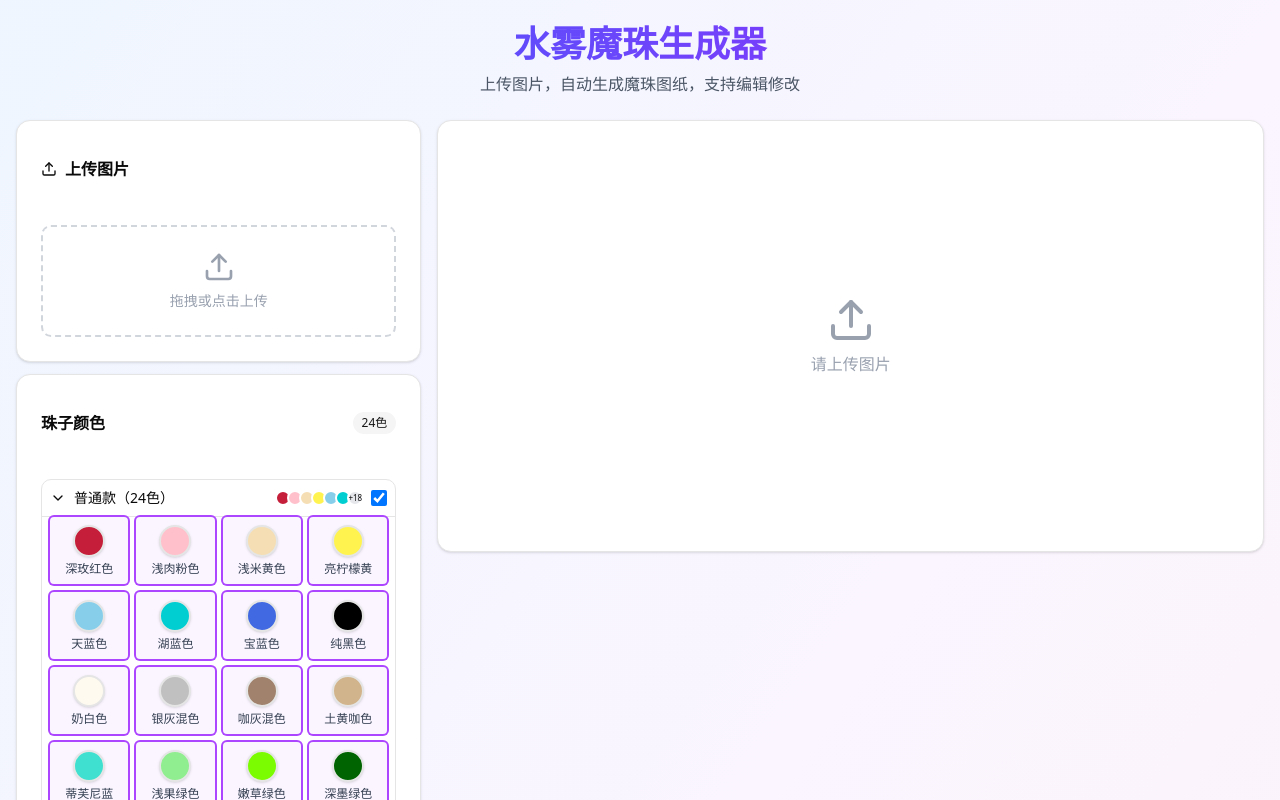
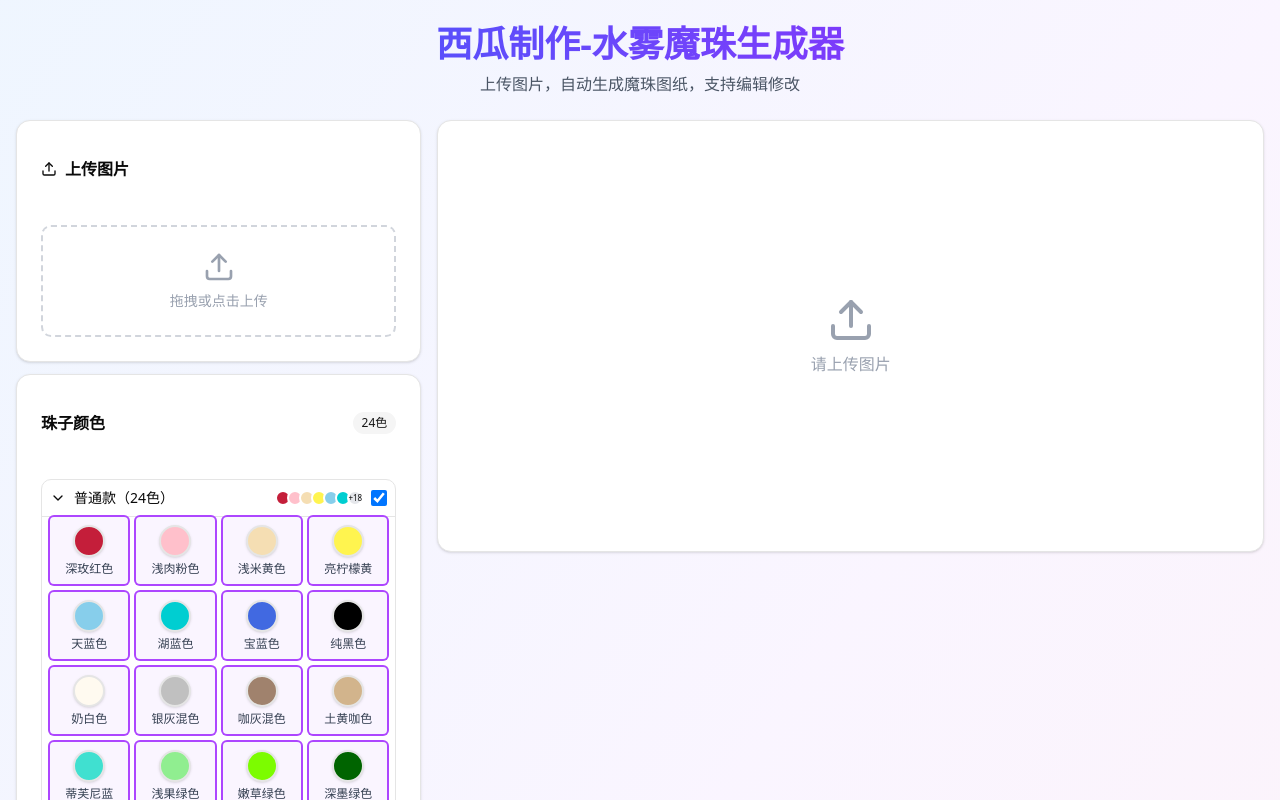
Before and after one commit to xigua-make/shuiwumozhu, a Next.js app: page / in a window 1280 px wide. Shown: the top 800 px of the page. Built offline with nearby package versions, Linux system fonts and the light colour scheme.

Commit message:
chore: 更新页面标题为"西瓜魔珠生成器"

```diff
--- a/src/app/layout.tsx
+++ b/src/app/layout.tsx
@@ -4,8 +4,8 @@ import './globals.css';
 
 export const metadata: Metadata = {
   title: {
-    default: '新应用 | 扣子编程',
-    template: '%s | 扣子编程',
+    default: '西瓜魔珠生成器',
+    template: '%s | 西瓜魔珠生成器',
   },
   description:
     '扣子编程是一款一站式云端 Vibe Coding 开发平台。通过对话轻松构建智能体、工作流和网站，实现从创意到上线的无缝衔接。',
--- a/src/app/page.tsx
+++ b/src/app/page.tsx
@@ -973,7 +973,7 @@ export default function BeadGenerator() {
           {/* 标题 */}
           <div className="text-center mb-6">
             <h1 className="text-4xl font-bold bg-gradient-to-r from-blue-600 to-purple-600 bg-clip-text text-transparent mb-2">
-              水雾魔珠生成器
+              西瓜制作-水雾魔珠生成器
             </h1>
             <p className="text-gray-600">上传图片，自动生成魔珠图纸，支持编辑修改</p>
           </div>
```
Also changed, not shown: assets/image.png.
